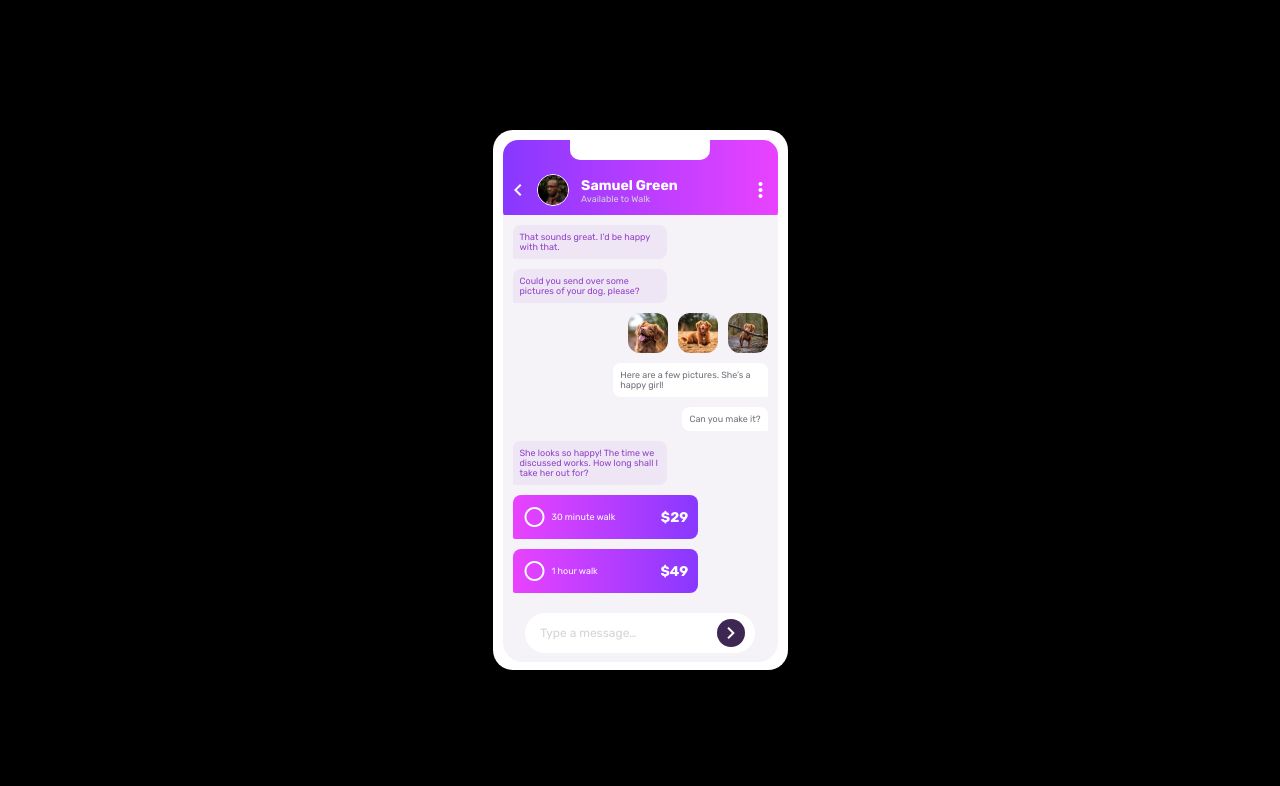
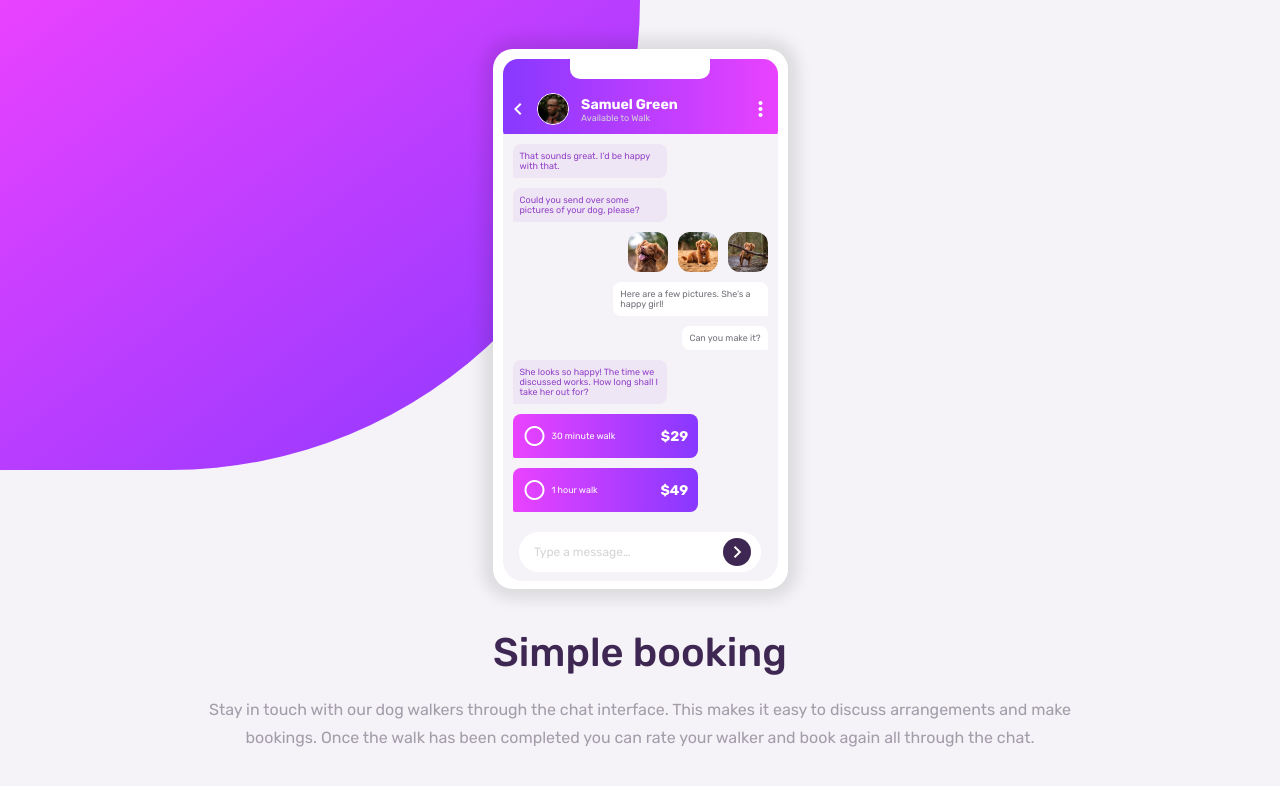
Before and after one commit to OkiDokiTokiLoki/chat-app-illustration, a plain HTML site: page index.html in a window 1280 px wide. Drawn offline with Linux system fonts and the light colour scheme.

Commit message:
basic styling complete

```diff
--- a/index.html
+++ b/index.html
@@ -68,7 +68,7 @@
         </div>
     </div>
 
-    <!-- <div class="description">
+    <div class="description">
         <h1>Simple booking</h1>
         <p>Stay in touch with our dog walkers through the chat interface. This makes it easy to
             discuss arrangements and make bookings. Once the walk has been completed you can rate
@@ -76,6 +76,5 @@
     </div>
 
     <div class="purple-bg"></div>
-    <div class="grey-bg"></div> -->
 </body>
 </html>
--- a/style.css
+++ b/style.css
@@ -9,7 +9,7 @@
     --grey-violet: hsl(270, 7%, 64%);
     --light-magenta: hsl(293, 100%, 63%);
     --light-violet: hsl(264, 100%, 61%);
-    --lgrey-violet: hsl(270, 20%, 96%)
+    --lgrey-violet: hsl(270, 20%, 96%);
 }
 
 *,
@@ -21,6 +21,7 @@
 
 body{
     background-color: #000;
+    background-color: var(--lgrey-violet);
     display: flex;
     flex-direction: column;
     align-items: center;
@@ -35,6 +36,7 @@ body{
     background-color: #fff;
     padding: 10px;
     border-radius: 20px;
+    box-shadow: 0 0 15px 10px rgba(0, 0, 0, .1);
 }
 
 .contact-header{
@@ -174,7 +176,7 @@ body{
     margin: auto;
     margin-top: 20px;
     background-color: #fff;
-    width: 90%;
+    width: 95%;
     height: 40px;
     border-radius: 50px;
 }
@@ -199,3 +201,34 @@ body{
 .send-cta i{
     color: #fff;
 }
+
+.description{
+    text-align: center;
+}
+
+h1{
+    margin: 40px 0 20px 0;
+    color: var(--dark-violet);
+    font-weight: 500;
+    font-size: 40px;
+}
+
+.description p{
+    color: var(--grey-violet);
+    font-size: 16px;
+    width: 72%;
+    margin: auto;
+    line-height: 1.7em;
+}
+
+.purple-bg{
+    background-image: linear-gradient(to top left, var(--light-violet), var(--light-magenta));
+    border-radius: 0 0 500px 0;
+    width: 50%;
+    height: 470px;
+    align-self: flex-start;
+    position: fixed;
+    top: 0;
+    left: 0;
+    z-index: -1;
+}
```
